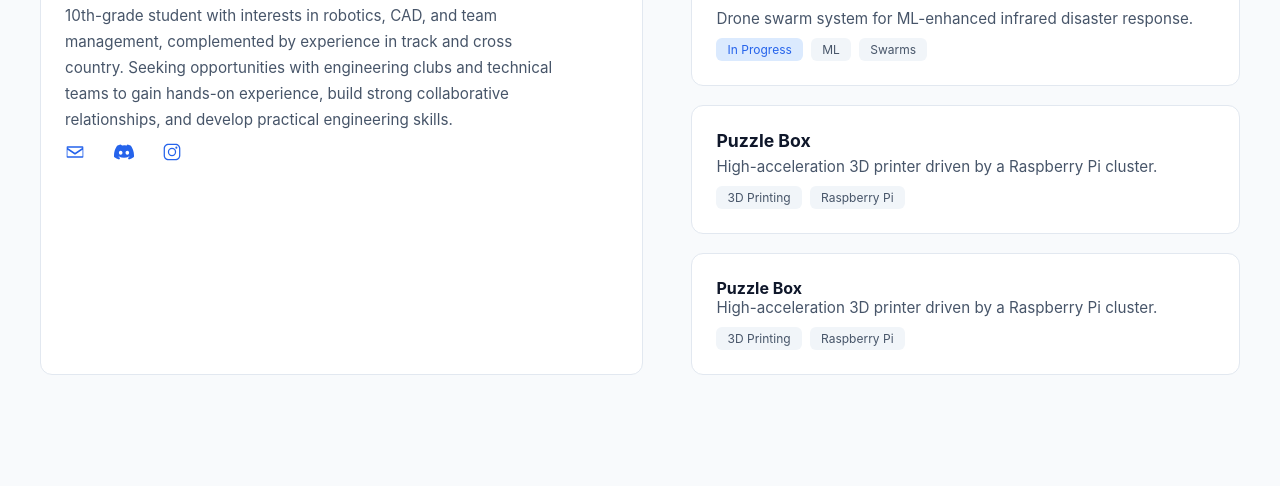
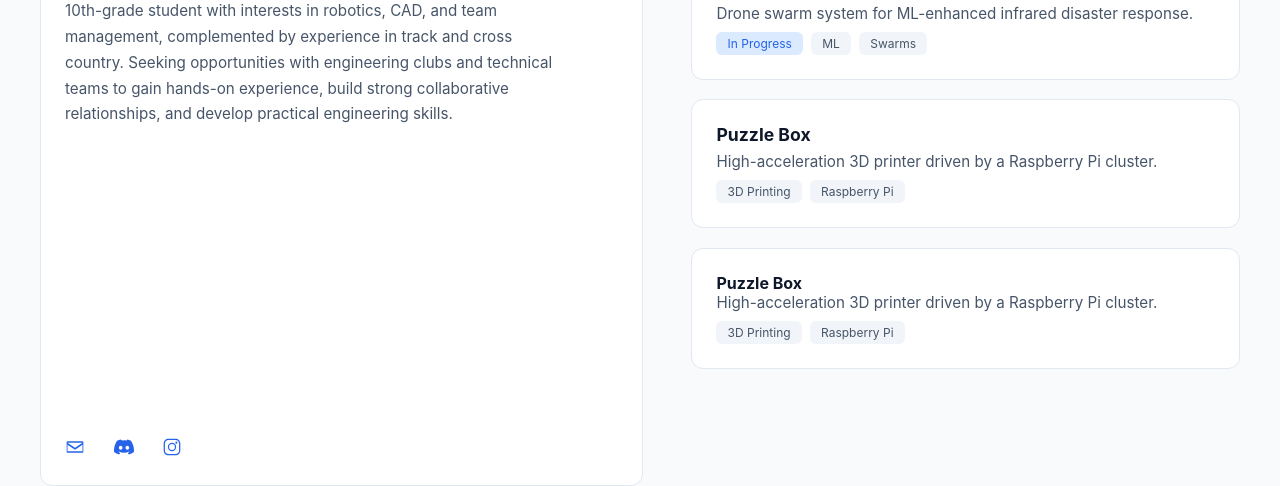
Before and after one commit to notskillled/atharva_website, a plain HTML site: page index.html in a window 1280 px wide. Shown: the part 330-816 px from the top of the page. Drawn offline with Linux system fonts and the light colour scheme.

Commit message:
Update index.html

```diff
--- a/index.html
+++ b/index.html
@@ -103,7 +103,7 @@
 
         .quick-links a {
             margin-right: 1.5rem;
-            margin-top: 300x;
+            margin-top: 300px;
             text-decoration: none;
             color: #2563eb;
             font-weight: 500;
```
